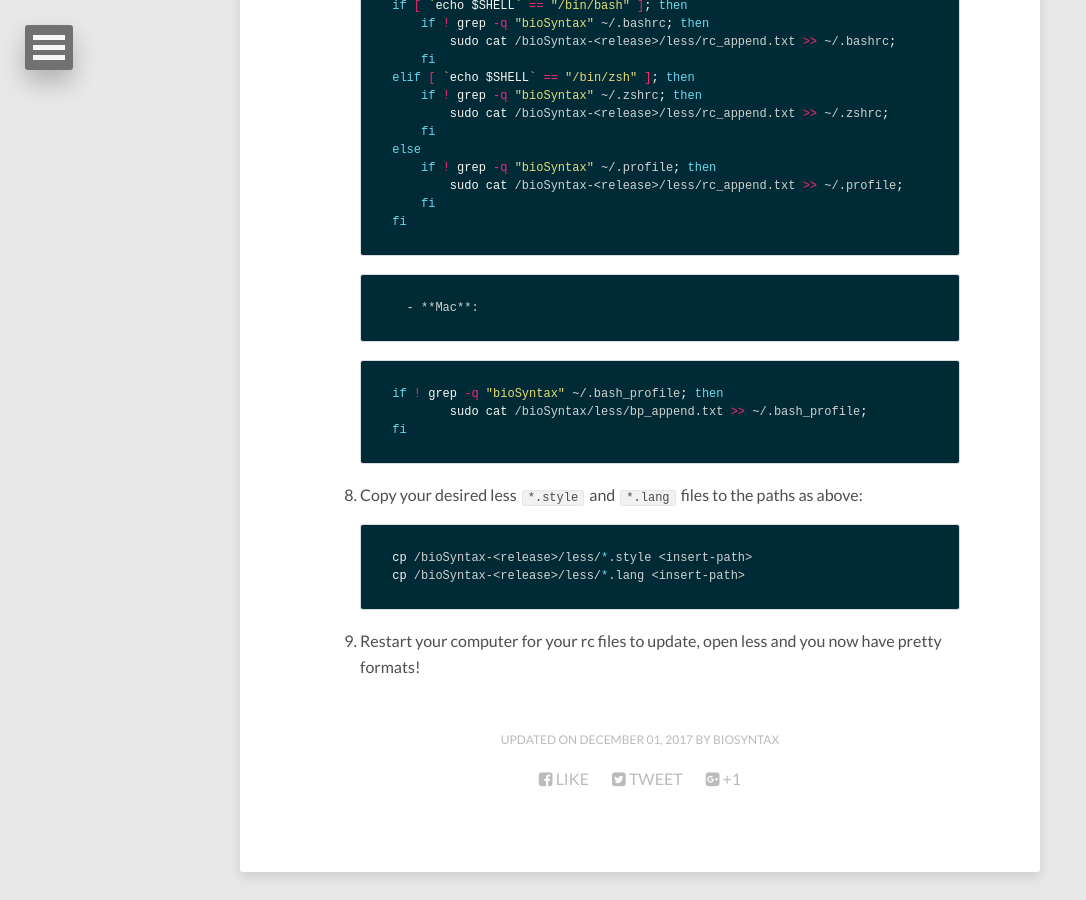
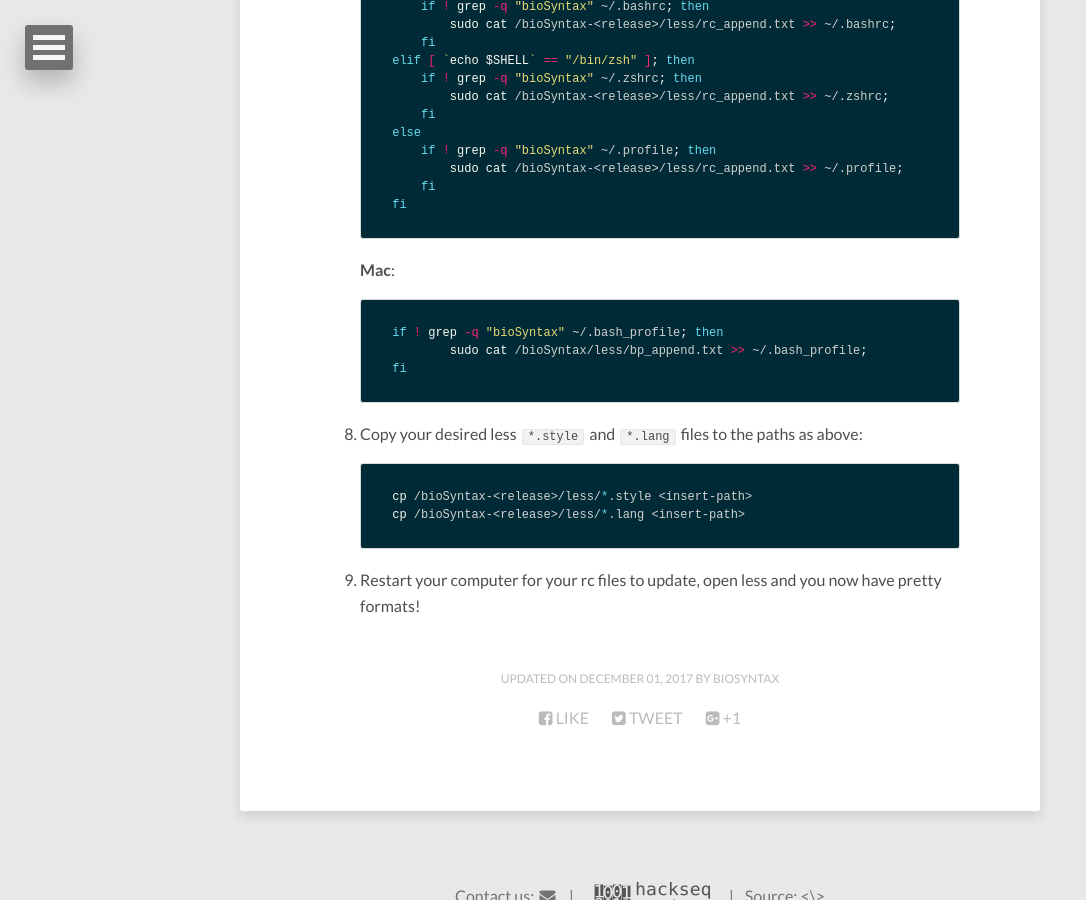
Before and after one commit to bioSyntax/bioSyntax-site, a Jekyll site: the page built from install.md, in a window 1280 px wide and 900 px high, scrolled down 4829 px. Shown: the whole window, without its empty margins (0-1086 px from the left). Built offline with Jekyll 4.4.1, drawn with Linux system fonts in a browser that asks for light colours; nearby versions of some CDN libraries.

Commit message:
one last tweak

````diff
--- a/install.md
+++ b/install.md
@@ -152,7 +152,7 @@ You can also clone [this repository](https://github.com/bioSyntax/bioSyntax-subl
 
 	`sudo chmod 755 <insert-path</src-hilite-lesspipe.sh`
 6. In the `/bioSyntax-<release>/less/` folder, append the appropriate `*_append.txt` file to the correct rc file based on the default shell you use.
-- **Linux**:
+**Linux**:
 
 	```
 	if [ `echo $SHELL` == "/bin/bash" ]; then
@@ -170,7 +170,7 @@ You can also clone [this repository](https://github.com/bioSyntax/bioSyntax-subl
 	fi
 	```
 	{: .language-bash}
-- **Mac**:
+**Mac**:
 
 	```
 	if ! grep -q "bioSyntax" ~/.bash_profile; then
````
